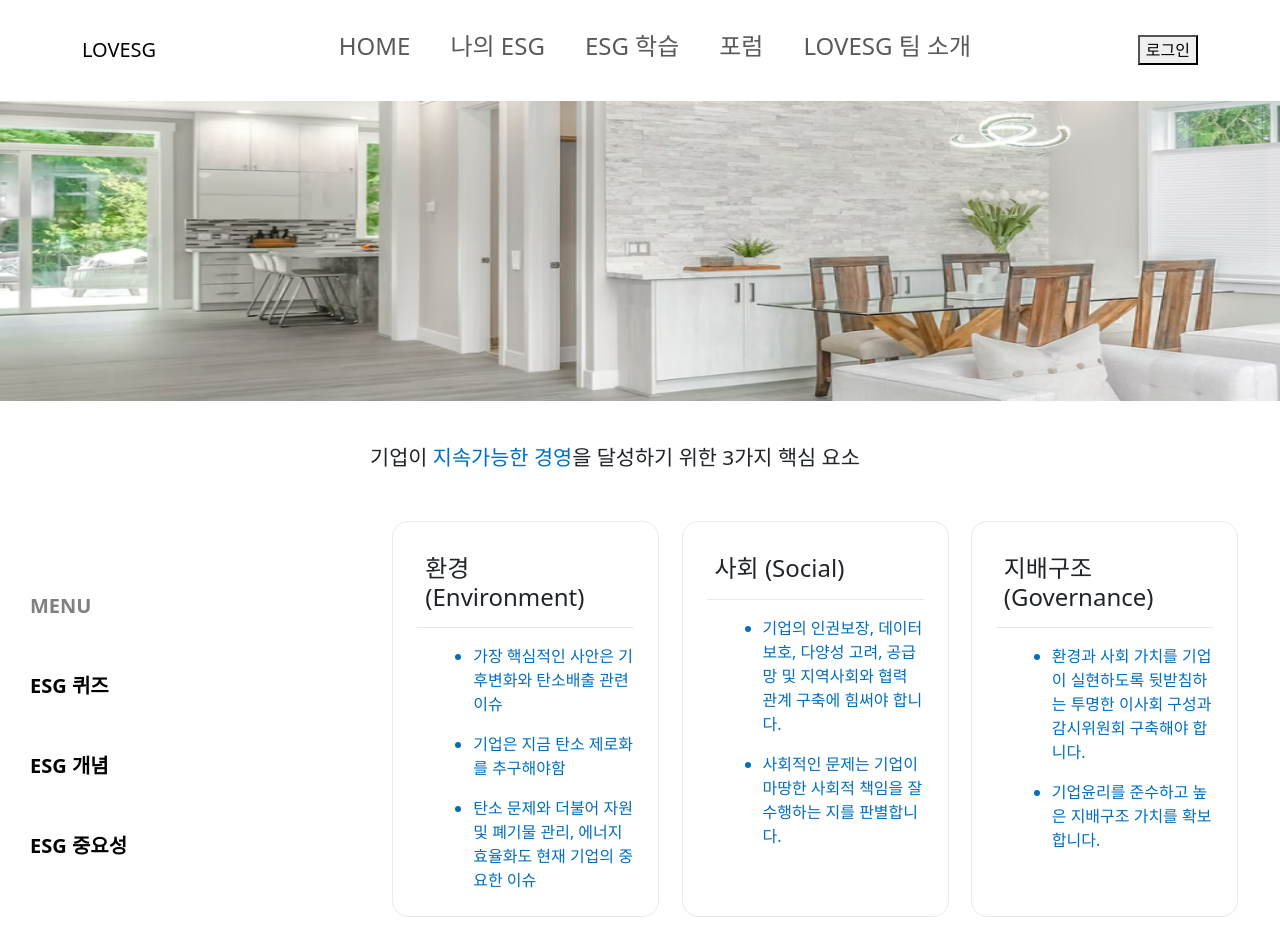
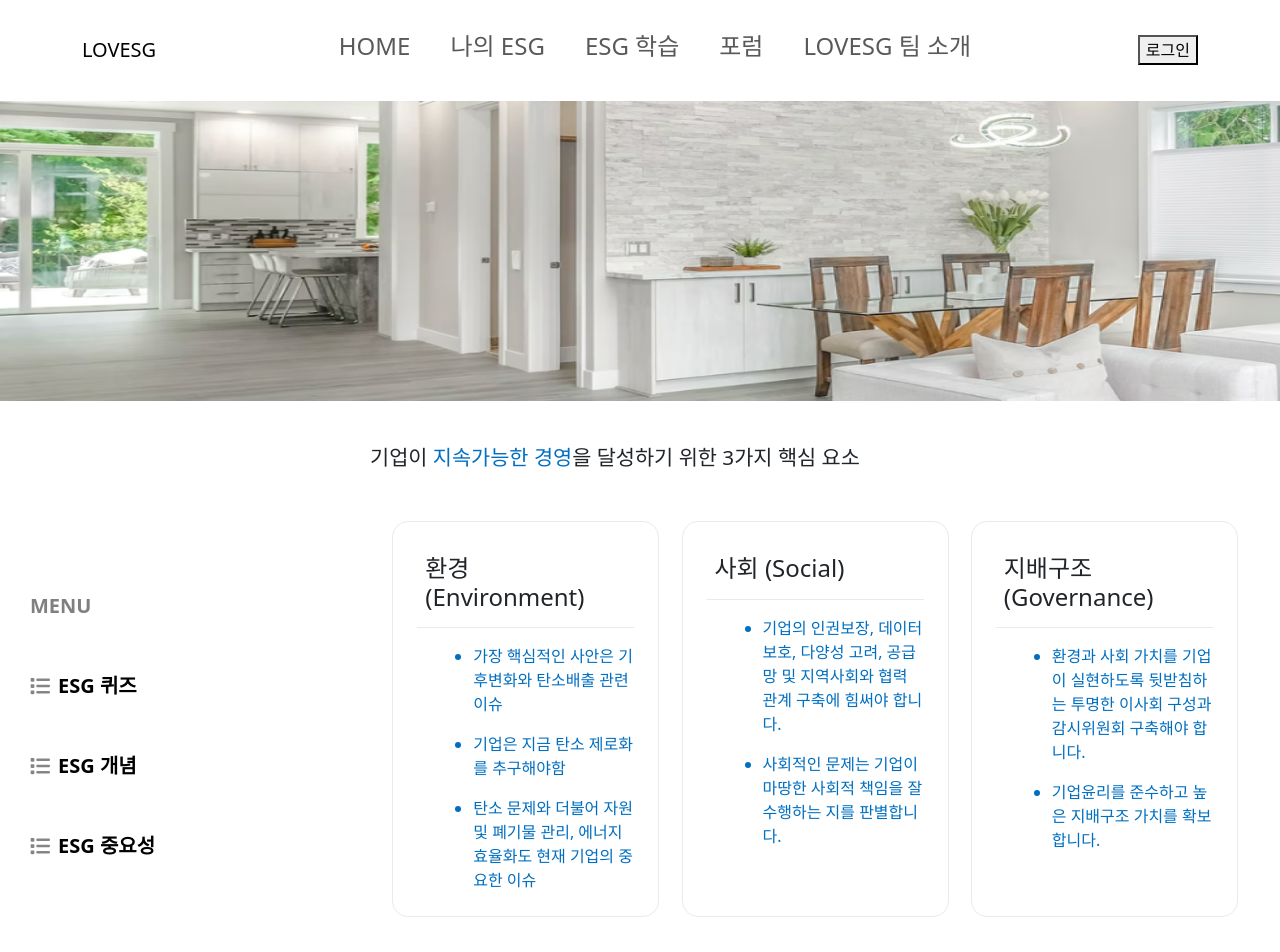
Before and after one commit to KWU-ESG/esg-frontend-next, a Next.js app: page /esg/info in a window 1280 px wide. Shown: the top 952 px of the page. Built offline with nearby package versions, Linux system fonts and the light colour scheme.

Commit message:
:adhesive_bandage: Importance, info page Nav bar icon
esg 중요성, info 페이지 네비게이션 바 아이콘 적용

```diff
--- a/pages/esg/info/index.js
+++ b/pages/esg/info/index.js
@@ -10,7 +10,8 @@ import Link from "next/link";
 import Header from "../../../components/layouts/Header";
 import Footer from "../../../components/layouts/Footer";
 import Banner from "../../../components/layouts/Banner";
-
+import { FontAwesomeIcon } from '@fortawesome/react-fontawesome';
+import { faList } from '@fortawesome/free-solid-svg-icons';
 const menuData = [
   { id: "1", name: "ESG 퀴즈", path: "/esg/quiz" },
   { id: "2", name: "ESG 퀴즈", path: "/esg/info" },
@@ -26,13 +27,13 @@ export default function esgInfo() {
         <Nav>
           <NavTitle>MENU</NavTitle>
           <Link href="/esg/quiz" legacyBehavior>
-            <A>ESG 퀴즈</A>
+            <A><FontAwesomeIcon icon={faList} style={{ color: "#858585", marginRight: '8px' }} />ESG 퀴즈</A>
           </Link>
           <Link href="/esg/info" legacyBehavior>
-            <A>ESG 개념</A>
+            <A><FontAwesomeIcon icon={faList} style={{ color: "#858585", marginRight: '8px' }} />ESG 개념</A>
           </Link>
           <Link href="/esg/importance" legacyBehavior>
-            <A>ESG 중요성</A>
+            <A><FontAwesomeIcon icon={faList} style={{ color: "#858585", marginRight: '8px' }} />ESG 중요성</A>
           </Link>
         </Nav>
         <Container2>
```
Also changed, not shown: pages/esg/importance/index.js (+5 -4 lines).
